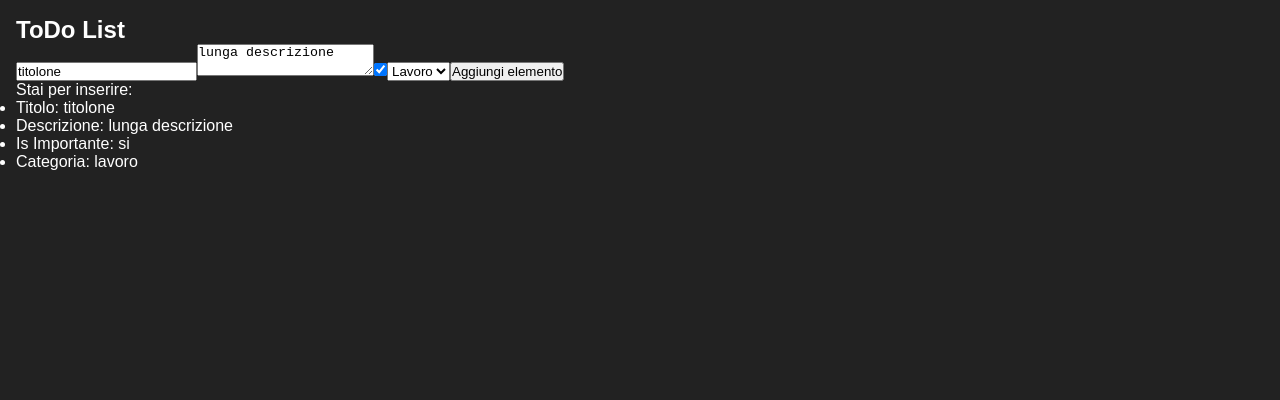
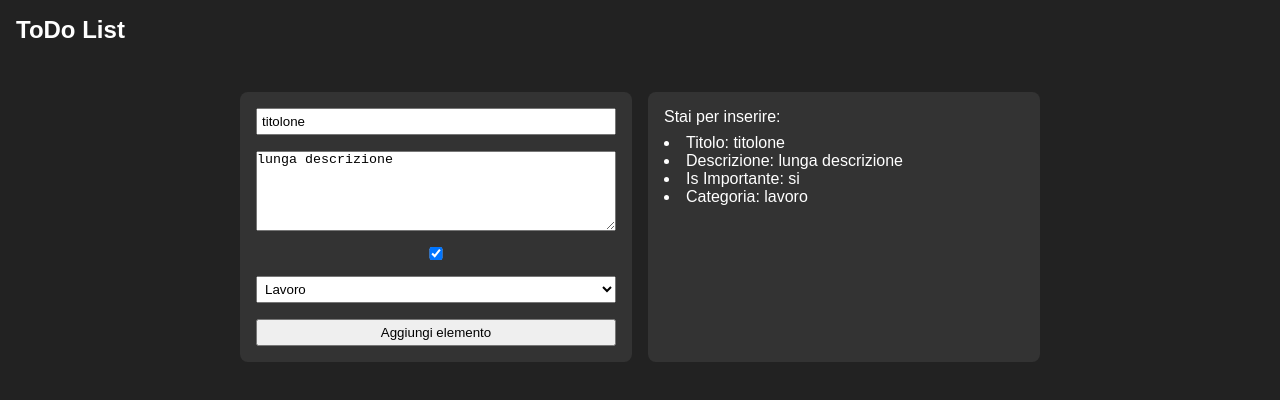
Before and after one commit to lambia/react-todo, a React (Vite) app: page / in a window 1280 px wide. Shown: the top 400 px of the page. Built offline with nearby package versions, Linux system fonts and the light colour scheme.

Commit message:
aggiunti 3 div e il css

```diff
--- a/src/App.jsx
+++ b/src/App.jsx
@@ -45,15 +45,20 @@ function App() {
 		<>
 
 			{/* Visualizzo lista */}
+			<div id="todo-list">
 				<h2>ToDo List</h2>
 				<ul>
 					{todoList.map((todoItem, i) =>
 						<li key={i}>{todoItem.titolo} - {todoItem.categoria}</li>
 					)}
 				</ul>
+			</div>
 
 			{/* Inserimento nuovo item */}
+			<div id="todo-insert">
 
+				{/* Form inserimento */}
+				<div id="todo-insert-form">
 					<input value={titolo} onChange={updateTitolo} type="text" placeholder="nuovo todo" />
 
 					<textarea value={descrizione} onChange={updateDescrizione} />
@@ -68,7 +73,10 @@ function App() {
 
 
 					<button onClick={addTodo}>Aggiungi elemento</button>
+				</div>
 
+				{/* Pannello preview */}
+				<div id="todo-insert-preview">
 					<div>Stai per inserire:
 						<ul>
 							<li>Titolo: {titolo}</li>
@@ -77,6 +85,9 @@ function App() {
 							<li>Categoria: {categoria}</li>
 						</ul>
 					</div>
+				</div>
+
+			</div>
 		</>
 	)
 }
--- a/src/index.css
+++ b/src/index.css
@@ -17,3 +17,70 @@ body {
 	margin: 1rem;
 	border: solid 2px crimson;
 }
+
+ul {
+	padding: 0.5rem 0;
+	list-style-position: inside;
+}
+
+#todo-list {
+	margin-bottom: 2rem;
+}
+
+#todo-insert {
+	display: flex;
+	flex-direction: row;
+	flex-wrap: wrap;
+	gap: 1rem;
+	justify-content: center;
+	max-width: 50rem;
+	margin: 0 auto;
+
+	input,
+	textare,
+	select,
+	button {
+		padding: 0.25rem;
+	}
+
+	textarea {
+		min-height: 5rem;
+		min-width: 100%;
+		max-width: 100%;
+	}
+}
+
+#todo-insert-form {
+	width: calc(50% - 0.5rem);
+	min-width: 20rem;
+	background: #333;
+	padding: 1rem;
+	border-radius: 0.5rem;
+
+	display: flex;
+	flex-direction: column;
+	gap: 1rem;
+
+	label.horizontal {
+		display: flex;
+		gap: 0.5rem;
+	}
+
+	label.vertical {
+		display: flex;
+		gap: 0.25rem;
+		flex-direction: column;
+
+		span {
+			font-size: 0.8rem;
+			color: #DDD;
+		}
+	}
+}
+
+#todo-insert-preview {
+	width: calc(50% - 0.5rem);
+	background: #333;
+	padding: 1rem;
+	border-radius: 0.5rem;
+}
```
Lines whose indentation alone changed are shown as unchanged.
